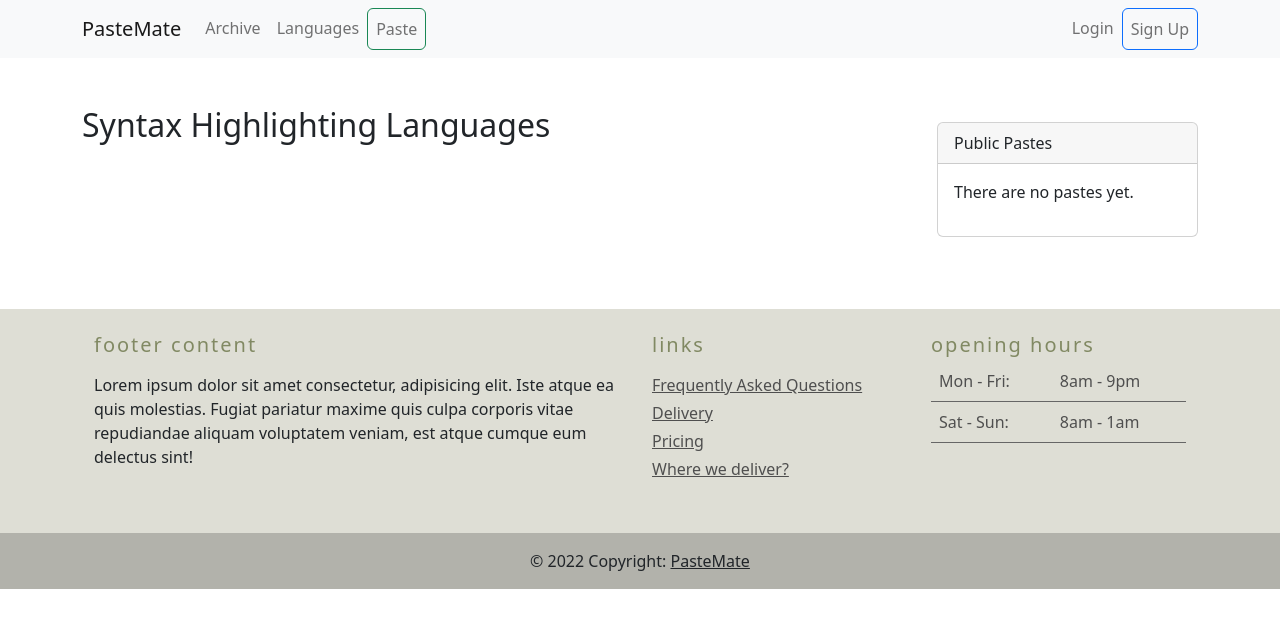
After one commit to kstypik/PasteMate, a Django app: page /languages/ in a window 1280 px wide. The commit adds this page. Shown: the top 628 px of the page. Run offline with Django 4.2, Linux system fonts and the light colour scheme; data that the repository does not hold is empty; some libraries are stand-ins or nearby versions.

Commit message:
Add Languages Page

```diff
--- a/pastes/urls.py
+++ b/pastes/urls.py
@@ -11,6 +11,7 @@
         views.PasteArchiveListView.as_view(),
         name="syntax_archive",
     ),
+    path("languages/", views.SyntaxLanguagesView.as_view(), name="syntax_languages"),
     path("user/<str:username>/", views.UserPasteListView.as_view(), name="user_pastes"),
     path(
         "user/<str:username>/folder/<slug:folder_slug>/",
--- a/pastes/views.py
+++ b/pastes/views.py
@@ -4,6 +4,7 @@
 from django.contrib.auth import get_user_model
 from django.contrib.auth.mixins import LoginRequiredMixin
 from django.contrib.messages.views import SuccessMessageMixin
+from django.db.models import Count
 from django.http import Http404, HttpResponse
 from django.shortcuts import get_object_or_404, redirect, render
 from django.views.generic import (
@@ -11,6 +12,7 @@
     DeleteView,
     DetailView,
     ListView,
+    TemplateView,
     UpdateView,
     View,
 )
@@ -326,3 +328,17 @@
 
     def get_success_url(self):
         return self.paste_object.get_absolute_url()
+
+
+class SyntaxLanguagesView(TemplateView):
+    template_name = "pastes/syntax_languages.html"
+
+    def get_context_data(self, **kwargs):
+        context = super().get_context_data(**kwargs)
+        context["languages"] = (
+            Paste.objects.order_by("syntax")
+            .distinct()
+            .values("syntax")
+            .annotate(used=Count("syntax"))
+        )
+        return context
--- a/templates/_includes/navbar.html
+++ b/templates/_includes/navbar.html
@@ -13,6 +13,9 @@
         {% endif %}
         <li class="nav-item">
           <a class="nav-link" href="{% url 'pastes:archive' %}">Archive</a>
+        </li>
+        <li class="nav-item">
+          <a class="nav-link" href="{% url 'pastes:syntax_languages' %}">Languages</a>
         </li>
         <li class="nav-item">
           <a href="{% url 'pastes:create' %}" class="nav-link btn btn-outline-success">Paste</a>
--- /dev/null
+++ b/templates/pastes/syntax_languages.html
@@ -0,0 +1,22 @@
+{% extends '_base.html' %}
+{% load crispy_forms_tags %}
+
+{% block title %}Syntax Highlighting Languages {{ block.super }}{% endblock %}
+
+{% block content %}
+<h2>Syntax Highlighting Languages</h2>
+
+<div class="row">
+  {% for language in languages %}
+    <div class="col-6 col-md-3">
+      <div class="card mb-2">
+        <div class="card-body d-flex justify-content-between">
+        <div>{{ forloop.counter }} <a class="ms-2" href="{% url 'pastes:syntax_archive' language.syntax %}">{{ language.syntax }}</a></div>
+        <div>{{ language.used }}</div>
+      </div>
+    </div>
+    </div>
+  {% endfor %}
+</div>
+
+{% endblock content %}
```
